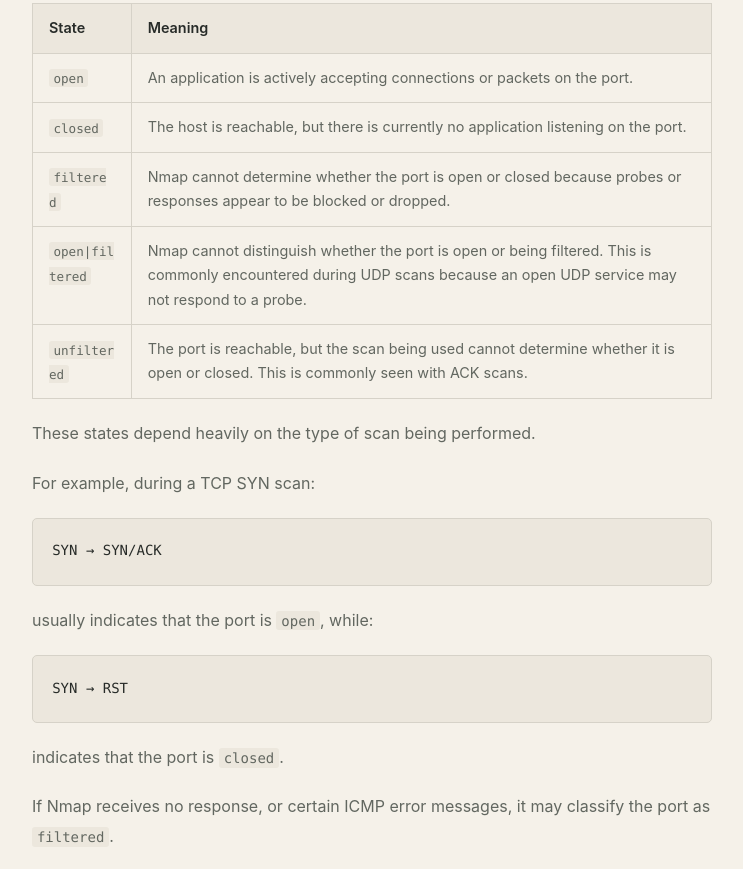
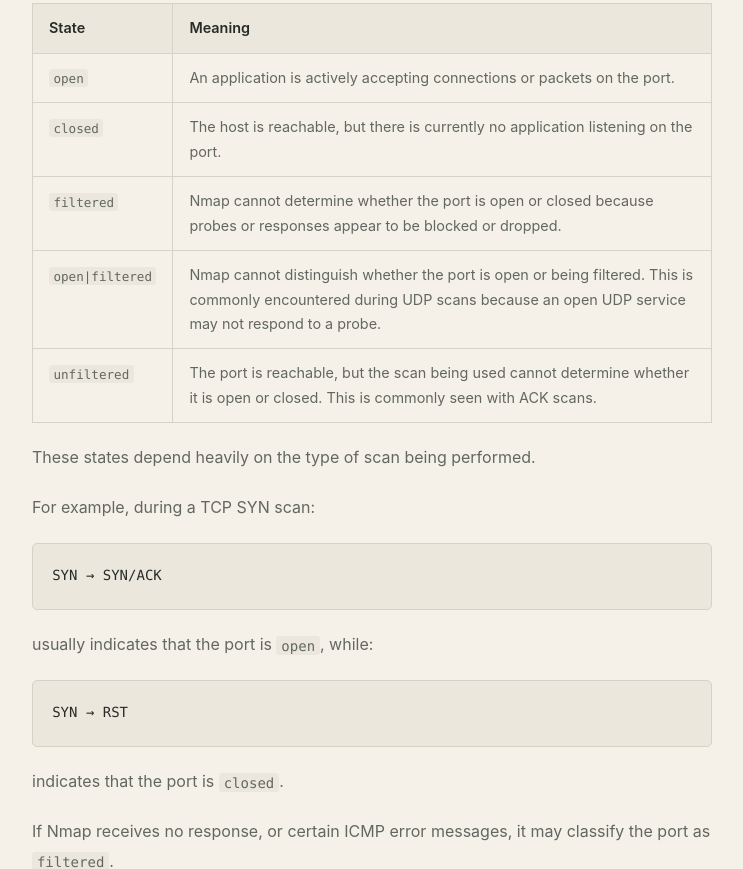
Before and after one commit to sethteo/portfolio, an Eleventy site: page eleventy/posts/enumeration-with-nmap.md in a window 1280 px wide. Shown: the part 2303-3172 px from the top of the page, without its empty margins (208-951 px from the left). Built offline with nearby package versions, Linux system fonts and the light colour scheme; Eleventy itself is replaced by a stand-in of ours; code samples lack their colours; files that its build step writes are made by us from their sources.

Commit message:
style: fix table in enumeration with nmap

```diff
--- a/styles.css
+++ b/styles.css
@@ -848,6 +848,11 @@ dd {
   color: var(--muted);
 }
 
+.article-body td:first-child code {
+  white-space: nowrap;
+  overflow-wrap: normal;
+}
+
 .sample-note {
   padding: 1rem 1.2rem;
   background: var(--surface);
```
